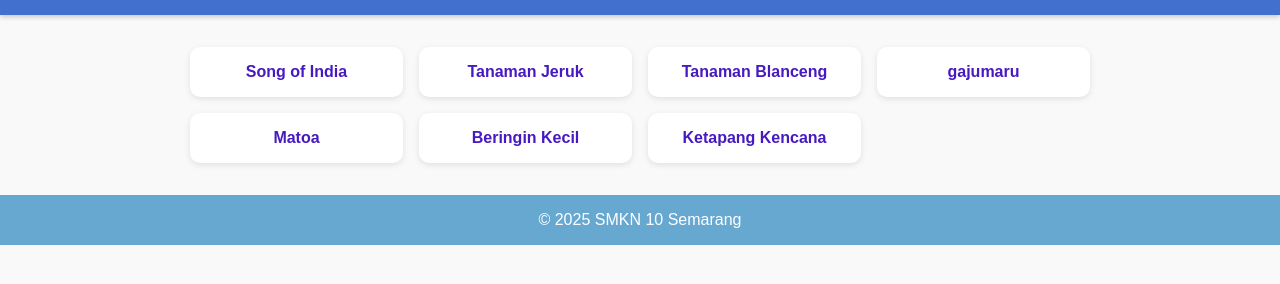
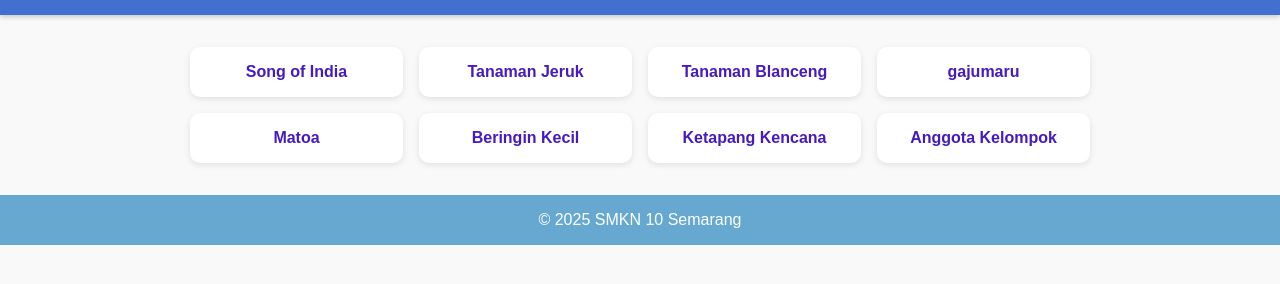
Before and after one commit to ANISAH-PUTRISALMA-lgtm/tanaman-ipas-dpplg, a plain HTML site: page index.html in a window 1280 px wide. Shown: the part 50-334 px from the top of the page. Drawn offline with Linux system fonts and the light colour scheme.

Commit message:
Update index.html

```diff
--- a/index.html
+++ b/index.html
@@ -81,7 +81,8 @@
       { name: "gajumaru", file: "ficuscompata.html" },
       { name: "Matoa", file: "matoa.html" },
       { name: "Beringin Kecil", file: "beringinkecil.html" },
-      { name: "Ketapang Kencana", file: "ketapangkencana.html" }
+      { name: "Ketapang Kencana", file: "ketapangkencana.html" },
+      { name: "Anggota Kelompok", file: "anggota.html" },
     ];
 
     const grid = document.getElementById("plantGrid");
```
